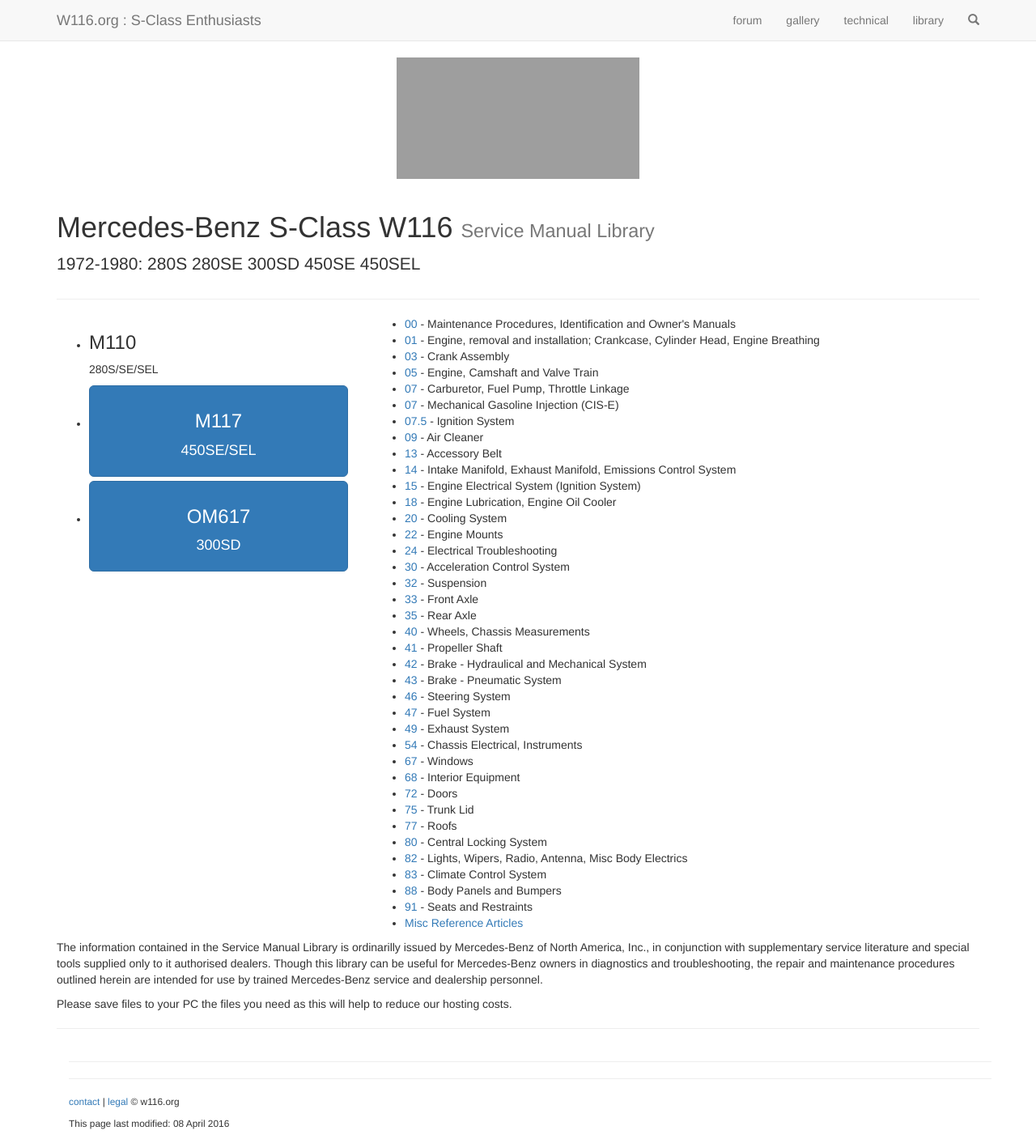
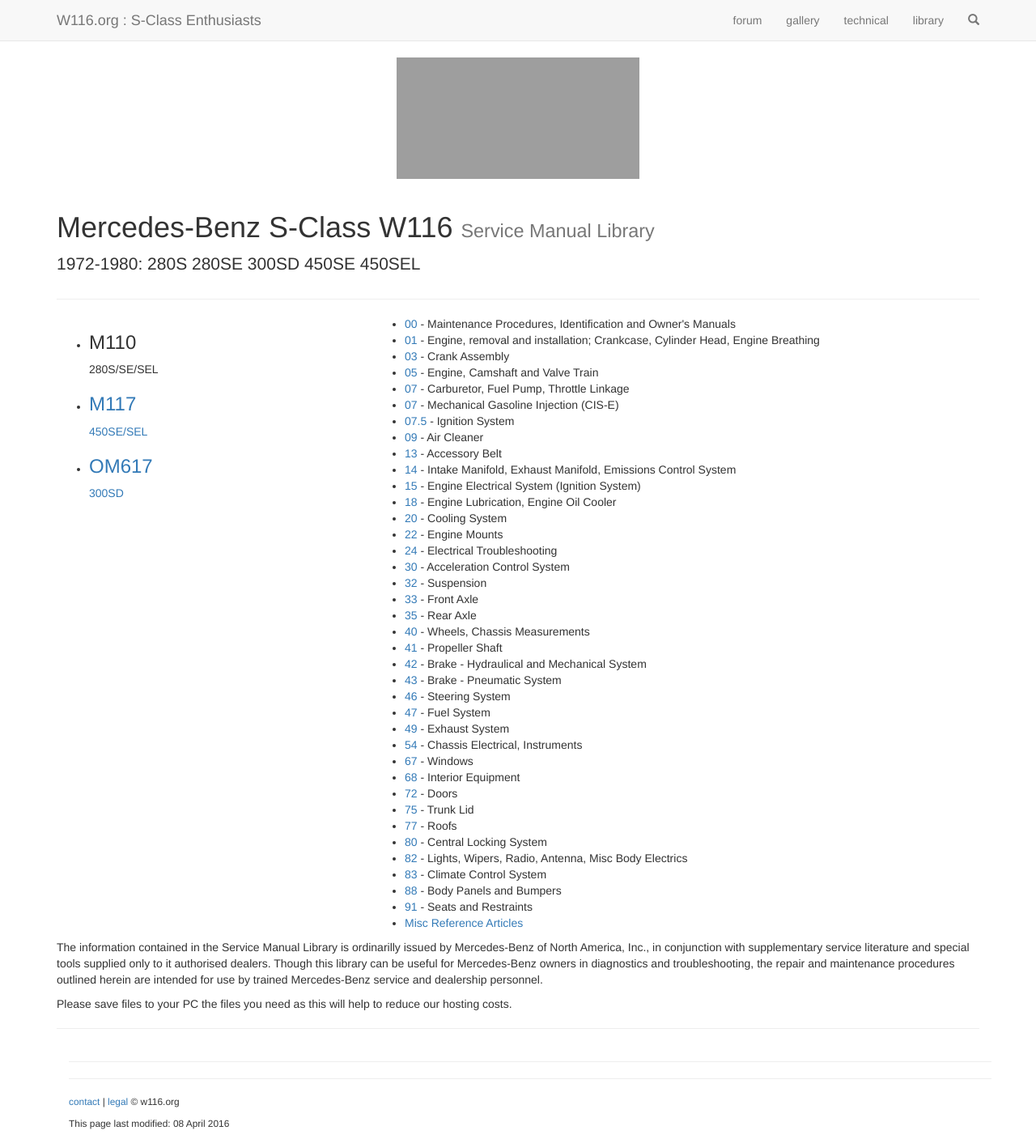
Before and after one commit to W116org/handbook, a Jekyll site: the page built from m110/index.html, in a window 1280 px wide. Shown: the whole page at 81% size. Built offline with Jekyll 4.4.1, drawn with Linux system fonts in a browser that asks for light colours; nearby versions of some CDN libraries; library files that are not in the unit come from our copies; comment, search, counter and statistics services are not loaded; grey boxes are pictures that could not be loaded.

Commit message:
Fix links

```diff
--- a/m110/index.html
+++ b/m110/index.html
@@ -27,13 +27,13 @@
         <p>280S/SE/SEL</p>
       </li>
       <li>
-        <a href="m117" class="btn btn-primary btn-lg btn-block" style="margin-bottom:5px;">
+        <a href="./m117/">
         <h3>M117</h3>
         <p>450SE/SEL</p>
         </a>
       </li>
       <li>
-        <a href="OM617" class="btn btn-primary btn-lg btn-block" style="margin-bottom:5px;">
+        <a href="./OM617/">
         <h3>OM617</h3>
         <p>300SD</p>
         </a>
```
